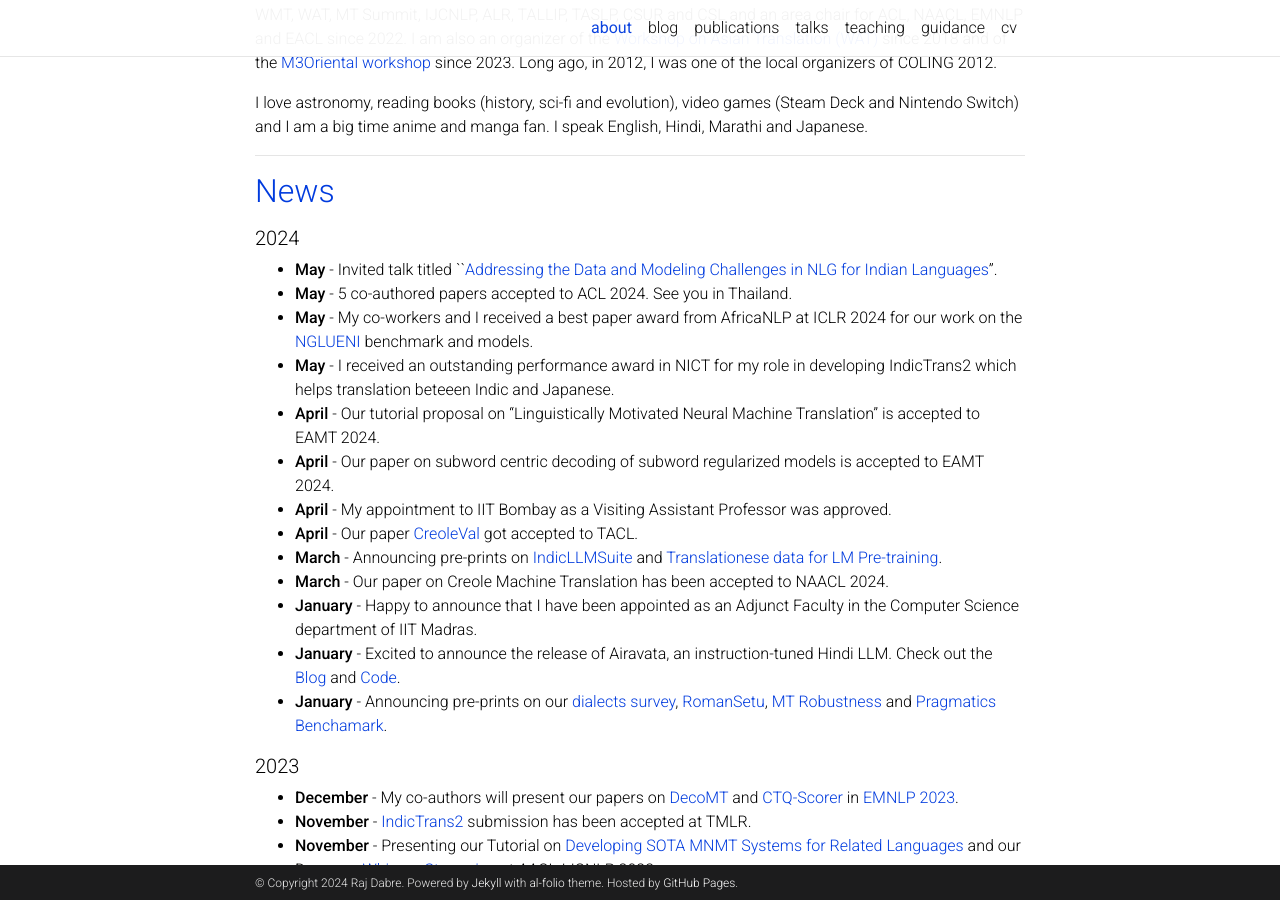
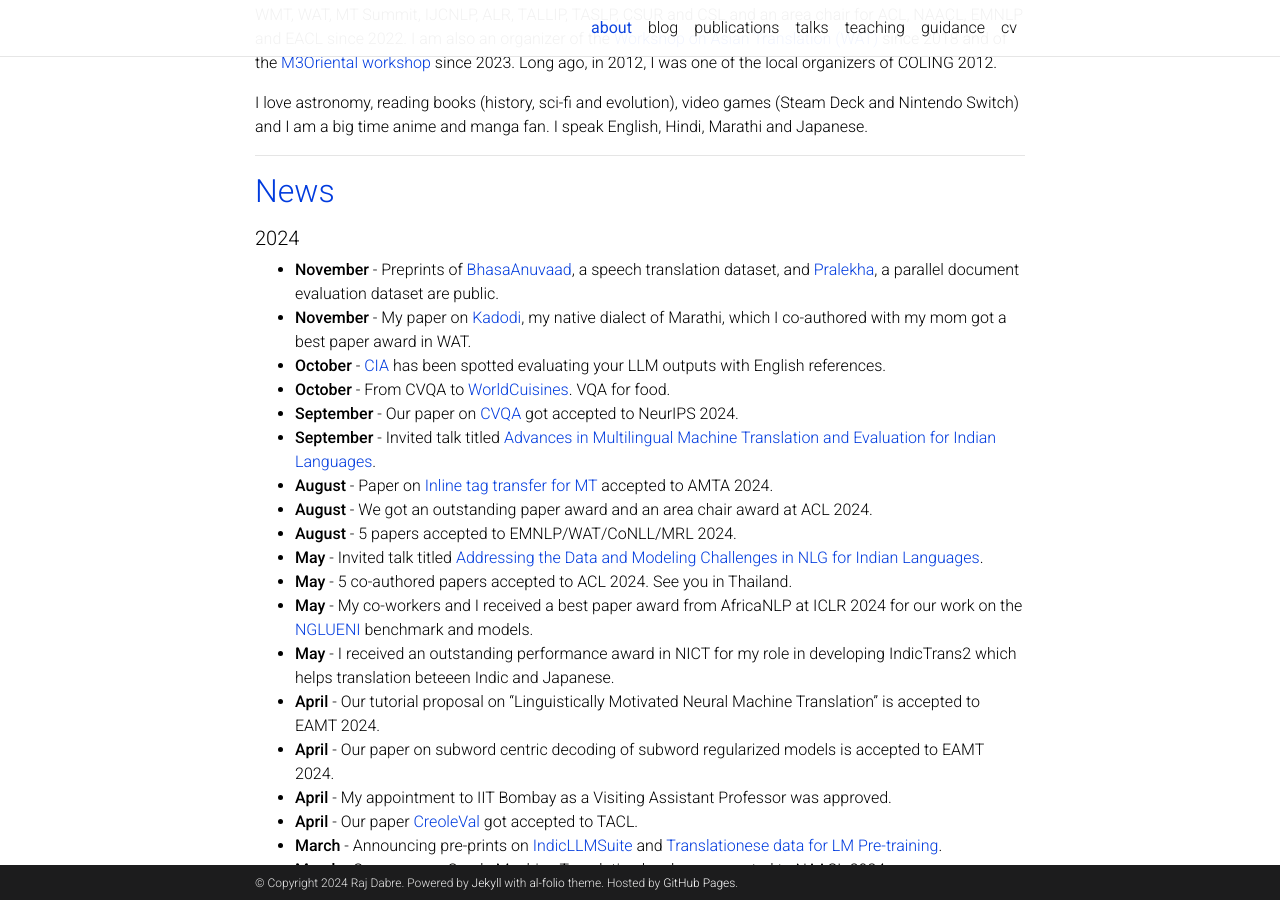
Before and after one commit to prajdabre/prajdabre.github.io, a Jekyll site: the page built from _pages/about.md, in a window 1280 px wide and 900 px high, scrolled down 837 px. Built offline with Jekyll 4.4.1, drawn with Linux system fonts in a browser that asks for light colours; full-size pictures stand in for the smaller copies a plugin makes; comment, search, counter and statistics services are not loaded; a style sheet for code colours, icons or effects is not loaded.

Commit message:
Update about.md

```diff
--- a/_pages/about.md
+++ b/_pages/about.md
@@ -33,7 +33,16 @@ I love astronomy, reading books (history, sci-fi and evolution), video games (St
 <h2 style="color:#003BDE; margin-bottom:0.5em">News</h2>
 
 ##### 2024
-- **May** - Invited talk titled ``[Addressing the Data and Modeling Challenges in NLG for Indian Languages](https://docs.google.com/presentation/d/1ER49JFjNR0Oz87qmnMW_Z0647fiOFZbY1Wxy9I7rOC8/edit)''.
+- **November** - Preprints of [BhasaAnuvaad](https://arxiv.org/abs/2411.04699), a speech translation dataset, and [Pralekha](https://arxiv.org/abs/2411.19096), a parallel document evaluation dataset are public.
+- **November** - My paper on [Kadodi](https://aclanthology.org/2024.wat-1.3/), my native dialect of Marathi, which I co-authored with my mom got a best paper award in WAT.
+- **October** - [CIA](https://arxiv.org/abs/2410.13394) has been spotted evaluating your LLM outputs with English references.
+- **October** - From CVQA to [WorldCuisines](https://arxiv.org/abs/2410.12705). VQA for food.
+- **September** - Our paper on [CVQA](https://arxiv.org/abs/2406.05967) got accepted to NeurIPS 2024.
+- **September** - Invited talk titled [Advances in Multilingual Machine Translation and Evaluation for Indian Languages](https://docs.google.com/presentation/d/11XcqgpZy_7u0nsEfyFxTwVeGA8CsDKgrLbOCybFgyLY/edit?usp=sharing).
+- **August** - Paper on [Inline tag transfer for MT](https://aclanthology.org/2024.amta-research.8/) accepted to AMTA 2024.
+- **August** - We got an outstanding paper award and an area chair award at ACL 2024.
+- **August** - 5 papers accepted to EMNLP/WAT/CoNLL/MRL 2024.
+- **May** - Invited talk titled [Addressing the Data and Modeling Challenges in NLG for Indian Languages](https://docs.google.com/presentation/d/1ER49JFjNR0Oz87qmnMW_Z0647fiOFZbY1Wxy9I7rOC8/edit).
 - **May** - 5 co-authored papers accepted to ACL 2024. See you in Thailand.
 - **May** - My co-workers and I received a best paper award from AfricaNLP at ICLR 2024 for our work on the [NGLUENI](https://aclanthology.org/2024.lrec-main.1071/) benchmark and models.
 - **May** - I received an outstanding performance award in NICT for my role in developing IndicTrans2 which helps translation beteeen Indic and Japanese.
```
